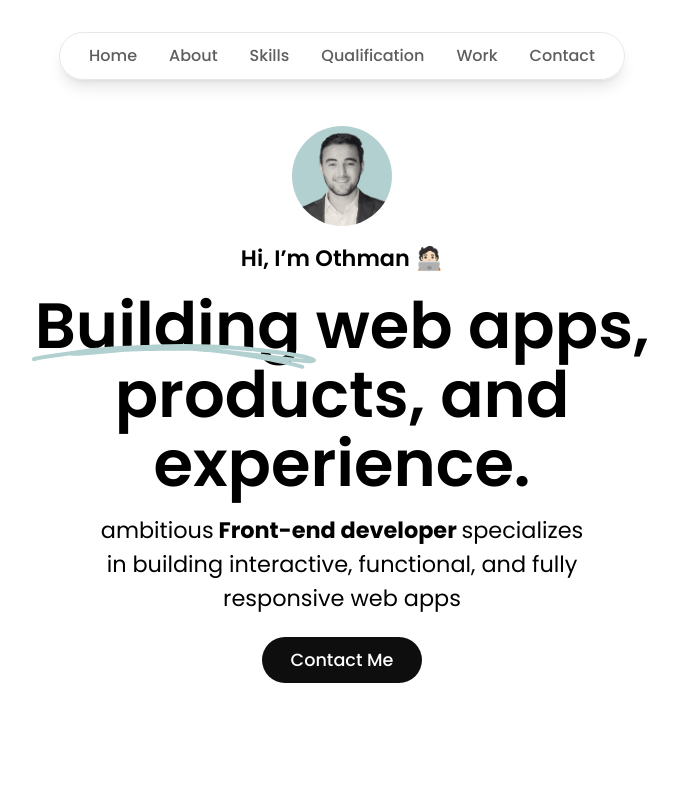
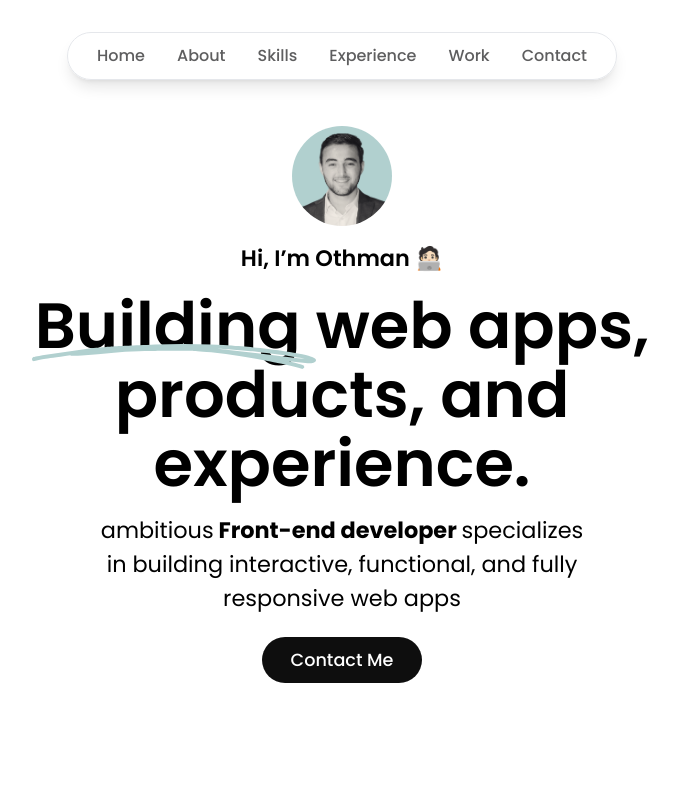
Before and after one commit to OthmanAhmed7/portfolio_v2, a Next.js app: page / in a window 1280 px wide. Shown: the top 798 px of the page, without its empty margins (298-976 px from the left). Built offline with nearby package versions, Linux system fonts and the light colour scheme.

Commit message:
edit: qualification in header to be experience

```diff
--- a/components/sections/Header.jsx
+++ b/components/sections/Header.jsx
@@ -27,7 +27,7 @@ const Header = () => {
               <Link href="#skills">Skills</Link>
             </li>
             <li className="transition duration-300 ease-in text-neutral-400 hover:text-neutral-800">
-              <Link href="#qualification">Qualification</Link>
+              <Link href="#qualification">Experience</Link>
             </li>
             <li className="transition duration-300 ease-in text-neutral-400 hover:text-neutral-800">
               <Link href="#work">Work</Link>
```
